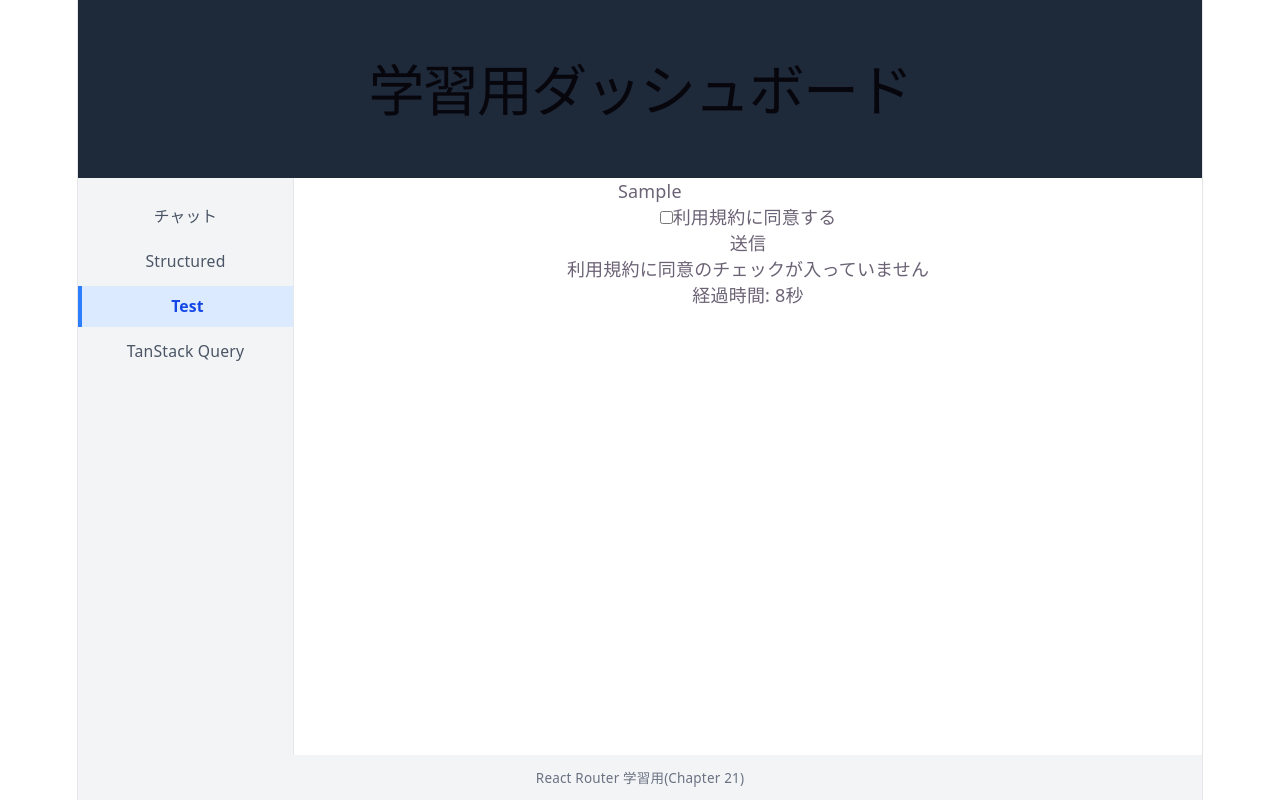
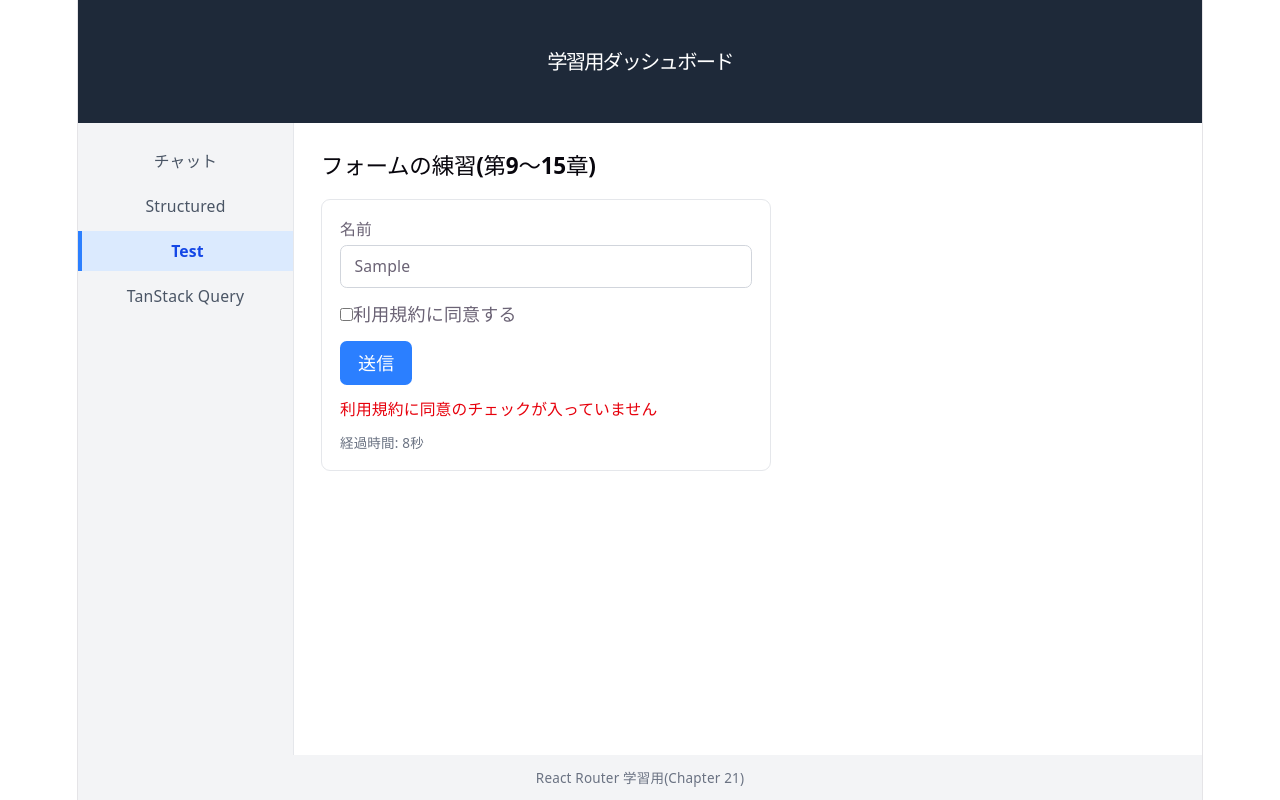
Before and after one commit to tomo-dev-ai/ai-chat-app, a React (Vite) app: page /test in a window 1280 px wide. Both pictures are taken after typing "Sample" into the empty fields and a click on the button "送信". Built offline with nearby package versions, Linux system fonts and the light colour scheme.

Commit message:
style: 既存CSSを@layer baseに移してTailwindを優先させ、Testページとヘッダーの表示を修正

```diff
--- /dev/null
+++ b/src/AppRoutes.tsx
@@ -0,0 +1,26 @@
+import { lazy } from "react";
+import { Routes, Route } from "react-router";
+
+import Layout from "./Layout";
+import App from "./App";
+
+// トップページ(App)以外は、そのページを初めて開いたときに読み込む
+const StructuredTest = lazy(() => import("./StructuredTest"));
+const Test = lazy(() => import("./Test"));
+const TanStackQueryTest = lazy(() => import("./TanStackQueryTest"));
+
+// アプリ全体のルーティング(どのURLでどのページを表示するか)
+function AppRoutes() {
+  return (
+    <Routes>
+      <Route path="/" element={<Layout />}>
+        <Route index element={<App />} />
+        <Route path="/structured" element={<StructuredTest />} />
+        <Route path="/test" element={<Test />} />
+        <Route path="/tanstack" element={<TanStackQueryTest />} />
+      </Route>
+    </Routes>
+  );
+}
+
+export default AppRoutes;
--- a/src/Header.tsx
+++ b/src/Header.tsx
@@ -1,7 +1,7 @@
 function Header() {
   return (
     <header className="bg-gray-800 text-white px-4 py-3">
-      <h1 className="text-lg font-bold">学習用ダッシュボード</h1>
+      <h1 className="text-lg font-bold text-white">学習用ダッシュボード</h1>
     </header>
   );
 }
--- a/src/Layout.tsx
+++ b/src/Layout.tsx
@@ -1,3 +1,4 @@
+import { Suspense } from "react";
 import { NavLink, Outlet } from "react-router";
 import Header from "./Header";
 import Footer from "./Footer";
@@ -23,10 +24,9 @@ function Layout() {
                   to={item.to}
                   end={item.to === "/"}
                   className={({ isActive }) =>
-                    `block px-4 py-2 text-sm ${
-                      isActive
-                        ? "bg-blue-100 text-blue-700 font-bold border-l-4 border-blue-500"
-                        : "text-gray-600 hover:bg-gray-200"
+                    `block px-4 py-2 text-sm ${isActive
+                      ? "bg-blue-100 text-blue-700 font-bold border-l-4 border-blue-500"
+                      : "text-gray-600 hover:bg-gray-200"
                     }`
                   }
                 >
@@ -38,7 +38,9 @@ function Layout() {
         </nav>
 
         <main className="flex-1 overflow-y-auto">
-          <Outlet />
+          <Suspense fallback={<p className="p-6 text-gray-500">読み込み中...</p>}>
+            <Outlet />
+          </Suspense>
         </main>
       </div>
 
--- a/src/Test.tsx
+++ b/src/Test.tsx
@@ -2,18 +2,18 @@ import { createContext, useContext, useEffect, useReducer, useRef, useState } fr
 import CheckboxField from "./CheckboxField";
 import useElapsedSeconds from "./useElapsedSeconds";
 
-const MessageContext = createContext<string>("");
+type FormState = { message: string; submitCount: number; isError: boolean };
 
-type FormState = { message: string; submitCount: number };
+const MessageContext = createContext<FormState>({ message: "", submitCount: 0, isError: false });
 type FormAction = { type: "error"; message: string } | { type: "success" };
 
 function reducer(state: FormState, action: FormAction): FormState {
     switch (action.type) {
         case "error":
-            return { message: action.message, submitCount: state.submitCount };
+            return { message: action.message, submitCount: state.submitCount, isError: true };
         case "success":
             const newSubmitCount = state.submitCount + 1;
-            return { message: "送信しました", submitCount: newSubmitCount };
+            return { message: "送信しました", submitCount: newSubmitCount, isError: false };
     }
 }
 
@@ -21,7 +21,7 @@ function Test() {
 
     const [name, setName] = useState("");
     const [isCheck, setIsCheck] = useState(false);
-    const [formState, dispatch] = useReducer(reducer, { message: "", submitCount: 0 });
+    const [formState, dispatch] = useReducer(reducer, { message: "", submitCount: 0, isError: false });
 
     useEffect(() => {
         console.log(`名前が${name.length}文字になりました`);
@@ -46,25 +46,33 @@ function Test() {
     }
 
     return (
-        <div>
-            <form onSubmit={handleSend}>
+        <div className="p-6 max-w-md text-left">
+            <h2 className="text-xl font-bold mb-4">フォームの練習(第9〜15章)</h2>
+            <form onSubmit={handleSend} className="flex flex-col gap-3 bg-white border border-gray-200 rounded-lg p-4">
+                <label className="flex flex-col gap-1 text-sm">
+                    名前
                     <input
                         ref={nameInputRef}
                         type="text"
                         value={name}
                         onChange={(e) => setName(e.target.value)}
+                        placeholder="名前を入力"
+                        className="border border-gray-300 rounded-md px-3 py-2 focus:outline-none focus:ring-2 focus:ring-blue-400"
                     />
-                <br></br>
+                </label>
                 <CheckboxField checked={isCheck} onChange={setIsCheck} label="利用規約に同意する" />
-                <br></br>
-                <button type="submit">送信</button>
-                <MessageContext.Provider value={formState.message}>
+                <button
+                    type="submit"
+                    className="self-start bg-blue-500 text-white px-4 py-2 rounded-md font-medium hover:bg-blue-600"
+                >
+                    送信
+                </button>
+                <MessageContext.Provider value={formState}>
                     <Wrapper />
                 </MessageContext.Provider>
-                <p>経過時間: {elapsedSeconds}秒</p>
+                <p className="text-xs text-gray-500">経過時間: {elapsedSeconds}秒</p>
             </form>
         </div>
-
     );
 }
 export default Test;
@@ -76,6 +84,17 @@ function Wrapper() {
 
 // 実際にmessageを表示するコンポーネント
 function MessageDisplay() {
-    const message = useContext(MessageContext);
-    return <p>{message}</p>;
+    const { message, isError } = useContext(MessageContext);
+    if (!message) return null;
+
+    // エラーは赤、成功は緑で表示する。
+    // role="alert" はスクリーンリーダーにエラーをすぐ読み上げさせるための指定
+    return (
+        <p
+            role={isError ? "alert" : "status"}
+            className={`text-sm ${isError ? "text-red-600" : "text-green-600"}`}
+        >
+            {message}
+        </p>
+    );
 }
--- a/src/index.css
+++ b/src/index.css
@@ -52,6 +52,9 @@
   }
 }
 
+/* Viteのひな形から残っている基本スタイル。
+   Tailwindのクラス(utilities)で上書きできるように base レイヤーに入れる */
+@layer base {
   #root {
     width: 1126px;
     max-width: 100%;
@@ -111,3 +114,4 @@ code {
     padding: 4px 8px;
     background: var(--code-bg);
   }
+}
--- a/src/main.tsx
+++ b/src/main.tsx
@@ -1,25 +1,14 @@
 import { StrictMode } from 'react'
 import { createRoot } from 'react-dom/client'
 import './index.css'
-import { BrowserRouter, Routes, Route } from 'react-router'
+import { BrowserRouter } from 'react-router'
 
-import Layout from './Layout.tsx'
-import App from './App.tsx'
-import StructuredTest from './StructuredTest.tsx'
-import Test from './Test.tsx'
-import TanStackQueryTest from './TanStackQueryTest.tsx'
+import AppRoutes from './AppRoutes.tsx'
 
 createRoot(document.getElementById('root')!).render(
   <StrictMode>
     <BrowserRouter>
-      <Routes>
-        <Route path="/" element={<Layout />}>
-          <Route index element={<App />} />
-          <Route path="/structured" element={<StructuredTest />} />
-          <Route path="/test" element={<Test />} />
-          <Route path="/tanstack" element={<TanStackQueryTest />} />
-        </Route>
-      </Routes>
+      <AppRoutes />
     </BrowserRouter>
   </StrictMode>,
 )
```
Lines whose indentation alone changed are shown as unchanged.
